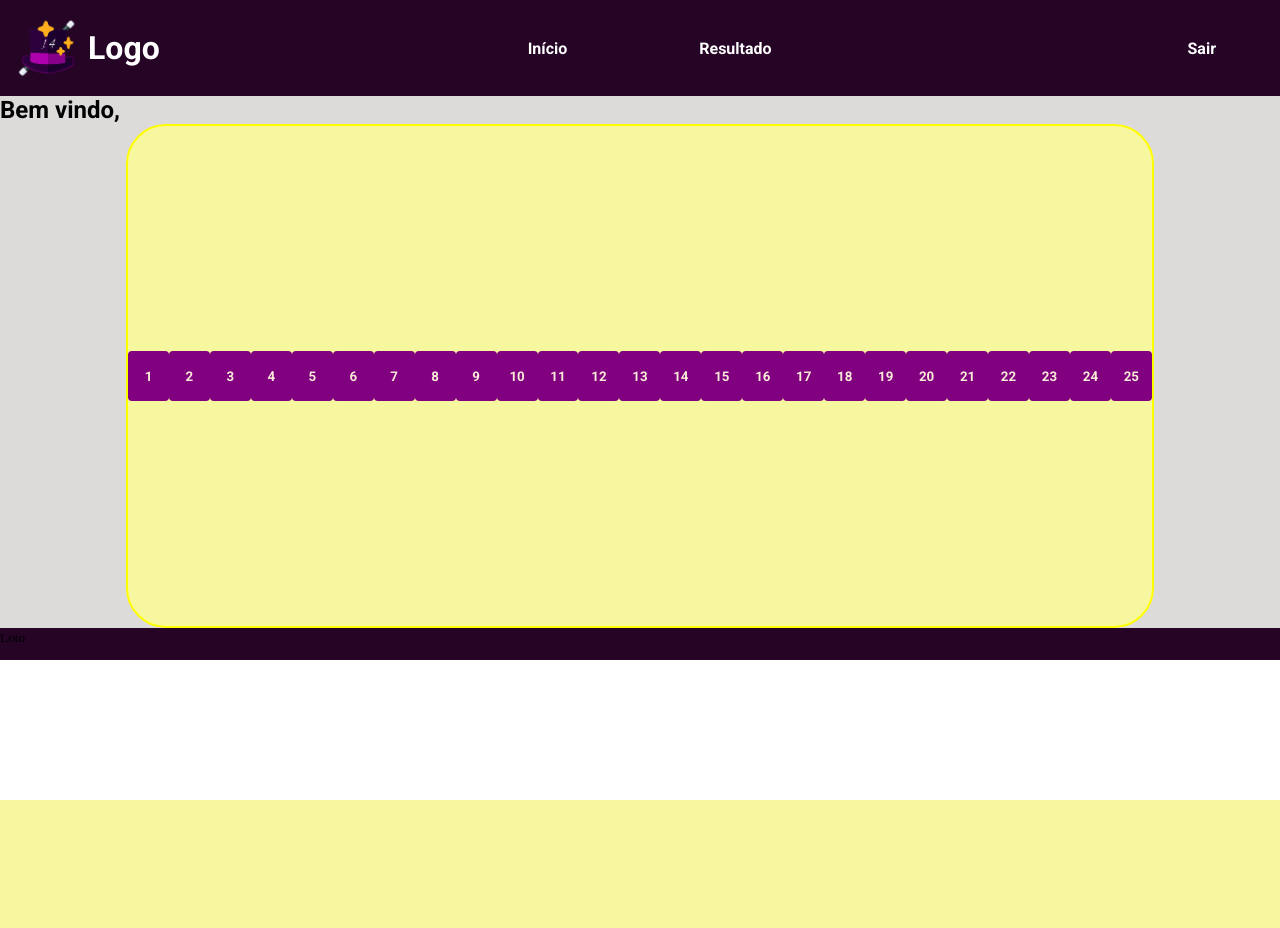
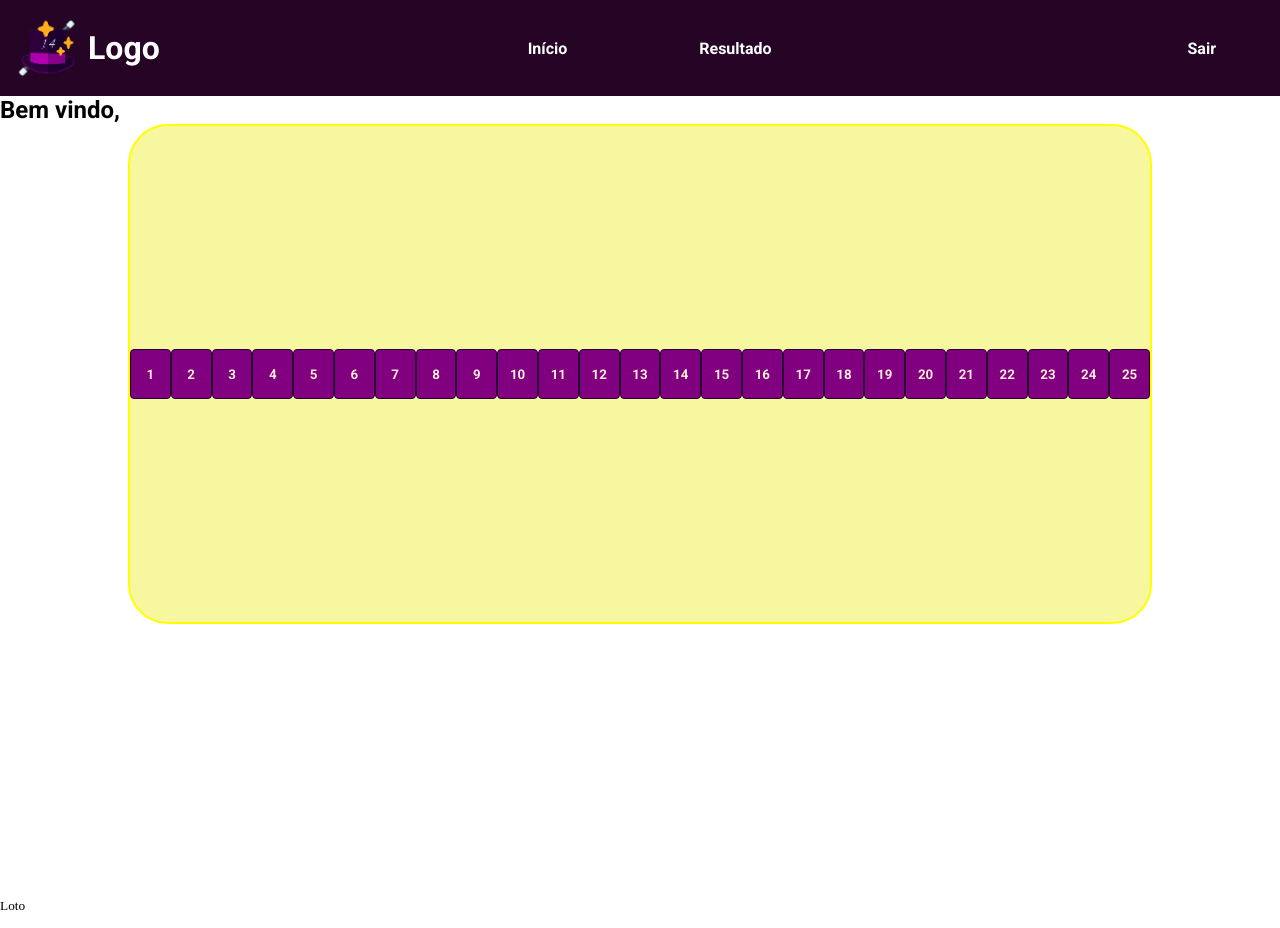
Before and after one commit to EduardoPPCaldas/ProjetoLoto, a Django app: page / in a window 1280 px wide. Before the commit the page ends 800 px from the top, so only its background shows below. Run offline with Django 3.2, Linux system fonts and the light colour scheme.

Commit message:
Fix: Body not occuping 100% of height

```diff
--- a/static/css/index.css
+++ b/static/css/index.css
@@ -20,6 +20,7 @@
   width: 50px;
   border-radius: 4px;
   background-color: purple;
+  border: 1px solid rgb(37, 1, 53);
   color: antiquewhite;
   font-family: "Roboto",sans-serif;
   font-weight: bold;
--- a/static/css/page.css
+++ b/static/css/page.css
@@ -1,7 +1,10 @@
 *{
   margin: 0;
   padding: 0;
-  border: 0;
+  box-sizing: border-box;
+}
+body{
+  height: 100vh;
 }
 header{
   display: flex;
@@ -35,11 +38,9 @@
   font-size: 32px;
 }
 main{
-  height: auto;
-  width: auto;
-  background-color: rgb(221, 218, 218);
+  min-height: 100%;
 }
 footer{
   height: 2rem;
-  background-color: rgb(37, 4, 37);
+  background-color: white;
 }
--- a/templates/index.html
+++ b/templates/index.html
@@ -12,7 +12,6 @@
     Bem vindo,
   </h2>
   <div id="game">
-
     <button class="button-game">1</button>
     <button class="button-game">2</button>
     <button class="button-game">3</button>
```
